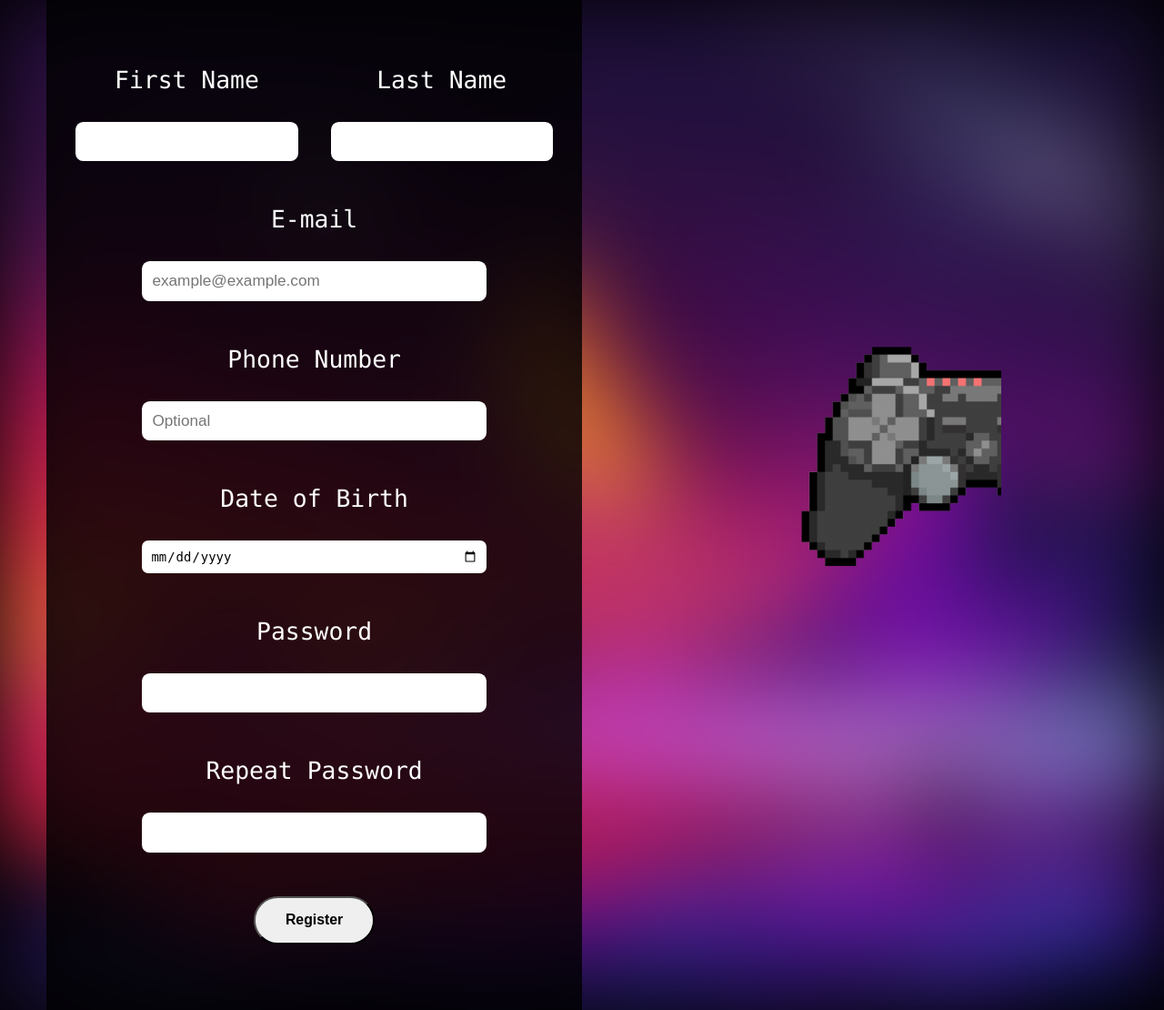
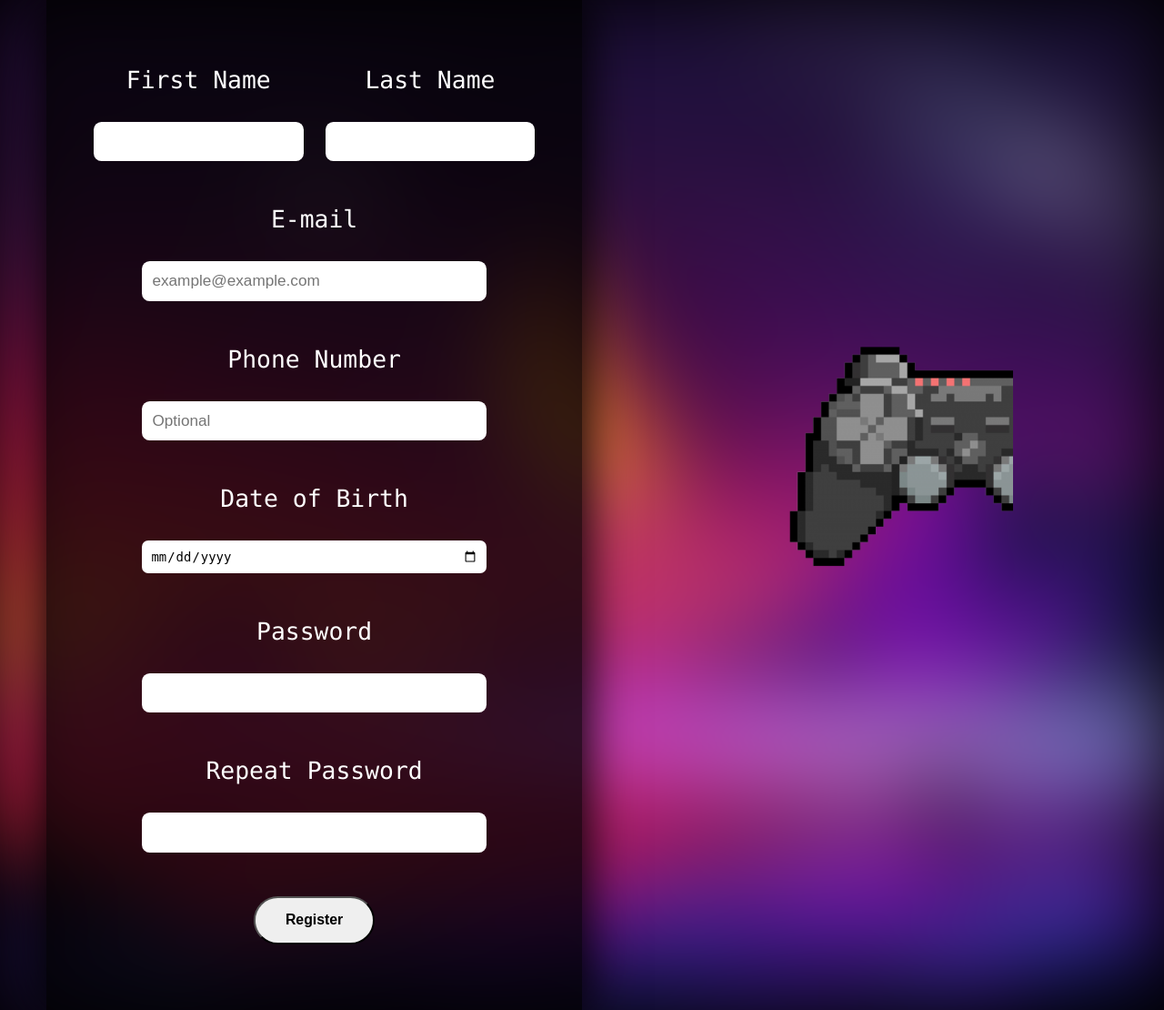
Before and after one commit to tahermatbouly/GameGrid, a PHP site: page /Signup_screen.html in a window 1280 px wide. Shown: the whole page at 91% size. Run offline with PHP 8.4, Linux system fonts and the light colour scheme.

Commit message:
finally worked

```diff
--- a/Signup_screen.css
+++ b/Signup_screen.css
@@ -16,7 +16,7 @@
 
 .form{
     grid-area: 1 / 5 / 11 / 51;
-    background-color: rgba(0, 0, 0, 0.803);
+    background-color: rgba(0, 0, 0, 0.75);
     color: white;
     justify-items: center;
     justify-content: center;
@@ -24,6 +24,7 @@
     font-size: 1.5em;
     overflow: auto;
     padding: 1em;
+    box-shadow: 0px 0px 50px 5px rgb(0, 0, 0);
     z-index: 1;
 
 }
@@ -56,7 +57,16 @@
 .cont2 {
     display: flex;
     justify-content: center;
-    gap: 1.5em;
+    gap: 1em;
+}
+
+.cont2 .cont{
+    display: flex;
+    flex-direction: column;
+    justify-content: center;
+    text-align: center;
+    width: 45%;
+    font-size: 1.1em;
 }
 
 .cont .feild{
@@ -86,7 +96,7 @@
 }
 
 .logo{
-    grid-area: 4 / 66 / 7 / 87;
+    grid-area: 4 / 65 / 7 / 88;
     /* background-color: aqua; */
     background-image: url("Images/1618c217a72e62b638c998b57ec2151a.png");
     background-size: cover;
--- a/Signup_screen.html
+++ b/Signup_screen.html
@@ -3,8 +3,8 @@
 <head>
     <meta charset="UTF-8">
     <meta name="viewport" content="width=device-width, initial-scale=1.0">
-    <link href="login_screen.css" rel="stylesheet">
-    <link rel="icon" type="image/png" sizes="10x10" href="Images/Screenshot 2024-11-19 012235.png">
+    <link href="Signup_screen.css" rel="stylesheet">
+    <link rel="icon" type="image/png" sizes="10x10" href="Images/1618c217a72e62b638c998b57ec2151a.png">
     <title>GameGrid</title>
 </head>
 <body>
--- a/index.html
+++ b/index.html
@@ -8,7 +8,7 @@
     <link href="https://fonts.googleapis.com/css2?family=Pixelify+Sans:wght@400..700&display=swap" rel="stylesheet">
     <link href="styles.css" rel="stylesheet">
     <link rel="page" href="D:\Taher\Git-Hub\GameGrid\login_screen.html">
-    <link rel="icon" type="image/png" sizes="10x10" href="Images/Screenshot 2024-11-19 012235.png">
+    <link rel="icon" type="image/png" sizes="10x10" href="Images/1618c217a72e62b638c998b57ec2151a.png">
 
     <title>GameGrid</title>
 </head>
--- a/login_screen.css
+++ b/login_screen.css
@@ -17,7 +17,7 @@
 .form{
     grid-area: 1 / 5 / 11 / 51;
     /* border: 5px solid black; */
-    background-color: rgba(0, 0, 0, 0.803);
+    background-color: rgba(0, 0, 0, 0.75);
     color: white;
     justify-items: center;
     justify-content: center;
@@ -25,6 +25,7 @@
     font-size: 1.5em;
     overflow: auto;
     padding: 1em;
+    box-shadow: 0px 0px 50px 5px rgb(0, 0, 0);
     z-index: 1;
 
 
@@ -89,7 +90,7 @@
 }
 
 .logo{
-    grid-area: 4 / 66 / 7 / 87;
+    grid-area: 4 / 65 / 7 / 88;
     /* background-color: aqua; */
     background-image: url("Images/1618c217a72e62b638c998b57ec2151a.png");
     background-size: cover;
--- a/login_screen.html
+++ b/login_screen.html
@@ -4,7 +4,7 @@
     <meta charset="UTF-8">
     <meta name="viewport" content="width=device-width, initial-scale=1.0">
     <link href="login_screen.css" rel="stylesheet">
-    <link rel="icon" type="image/png" sizes="10x10" href="Images/Screenshot 2024-11-19 012235.png">
+    <link rel="icon" type="image/png" sizes="10x10" href="Images/1618c217a72e62b638c998b57ec2151a.png">
     <title>GameGrid</title>
 </head>
 <body>
```
